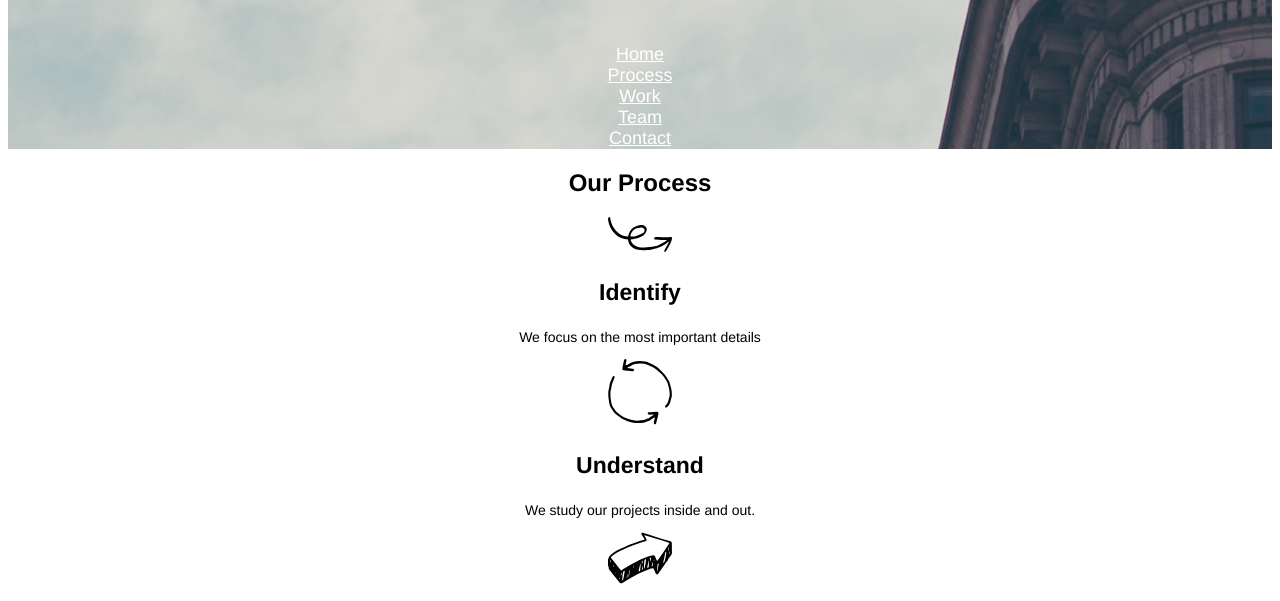
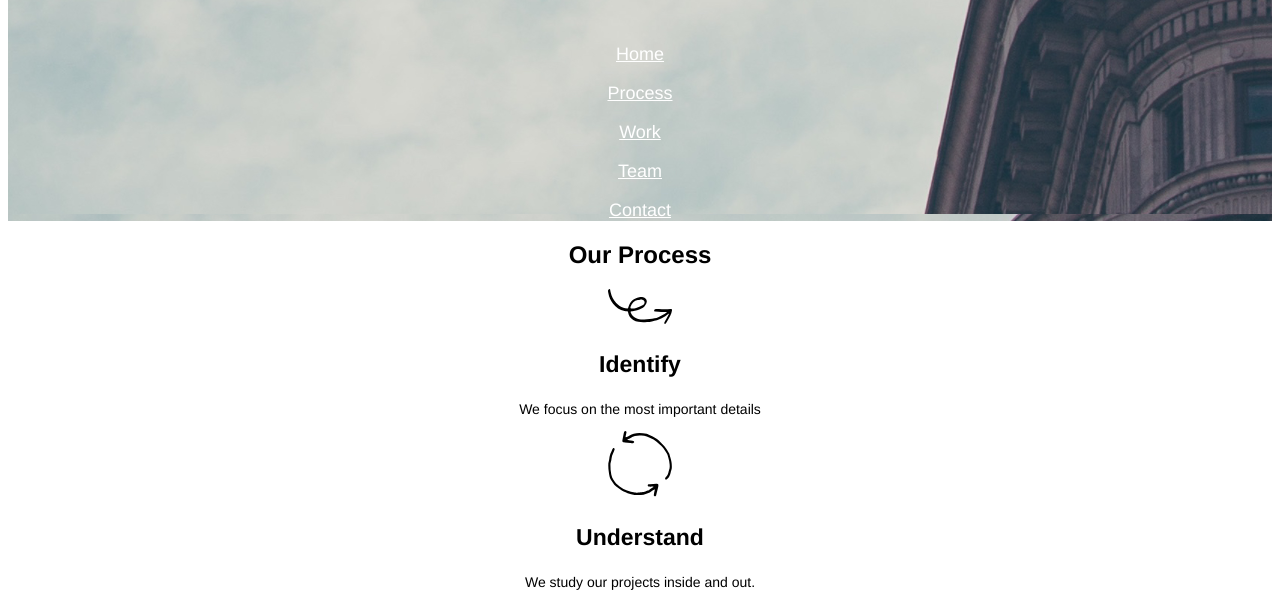
Before and after one commit to cps138/broadway, a plain HTML site: page index.html in a window 1280 px wide. Shown: the part 130-731 px from the top of the page. Drawn offline with Linux system fonts and the light colour scheme.

Commit message:
Updates html

```diff
--- a/index.html
+++ b/index.html
@@ -8,11 +8,11 @@
 <body>
 	<div id="header">
 	<h1>Broadway Design</h1>
-	<a href="">Home</a><br/>
-	<a href="">Process</a><br/>
-	<a href="">Work</a><br/>
-	<a href="">Team</a><br/>
-	<a href="">Contact</a><br/>
+	<a href="">Home</a><br/><br/>
+	<a href="">Process</a><br/><br/>
+	<a href="">Work</a><br/><br/>
+	<a href="">Team</a><br/><br/>
+	<a href="">Contact</a>
 	</div>
 <div id="process">
 	<h2>Our Process</h2>
```
